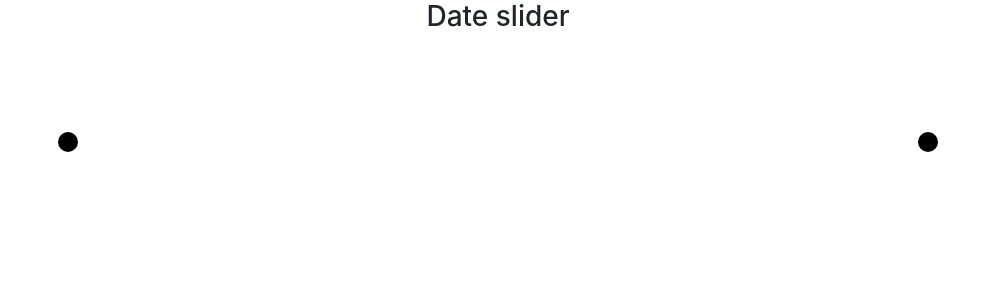
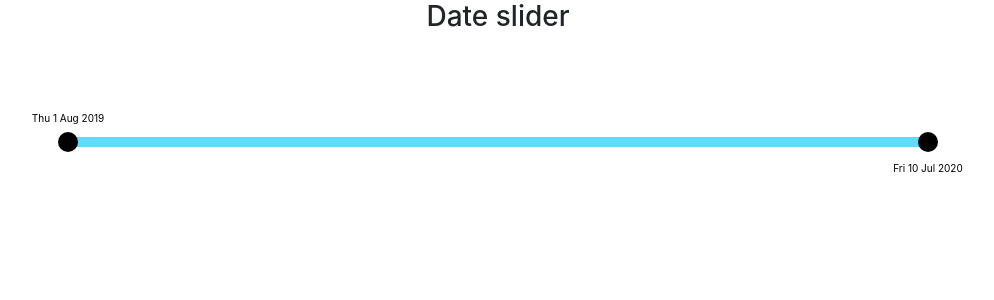
Before and after one commit to pmarshall111/Football-Frontend, a React (Create React App) app: page / in a window 1280 px wide. Shown: the top 300 px of the page, without its empty margins (142-1136 px from the left). Built offline with nearby package versions, Linux system fonts and the light colour scheme.

Commit message:
added track styling and dates to slider

```diff
--- /dev/null
+++ b/src/performance-page/DateSlider.css
@@ -0,0 +1,12 @@
+.track-selected, .track {
+    stroke-width: 10px;
+    stroke-linecap: round;
+}
+
+.track {
+    stroke: lightgray;
+}
+
+.track-selected {
+    stroke: #61dafb;
+}
--- a/src/performance-page/DateSlider.tsx
+++ b/src/performance-page/DateSlider.tsx
@@ -1,6 +1,8 @@
 import React from "react";
 // @ts-ignore
 import * as d3 from "d3";
+
+import "./DateSlider.css";
 
 const betHistory = [
     {
@@ -100,10 +102,13 @@ class DateSlider extends React.Component {
     private xScale: any;
     private slider: any;
     private sliderLine: any;
+    private selectedLine: any;
     private startHandle: any;
     private endHandle: any;
     private closestHandle: any;
     private rect: any;
+    private startDate: any;
+    private endDate: any;
 
     componentDidMount() {
         const margin = {top:0, right:50, bottom:0, left:50},
@@ -129,6 +134,12 @@ class DateSlider extends React.Component {
             .attr("x1", 0)
             .attr("x2", width);
 
+        //adding line between 2 circles
+        this.selectedLine = this.slider.append("line")
+            .attr("class", "track-selected")
+            .attr("x1", 0)
+            .attr("x2", width);
+
         let radius = 10;
         this.startHandle = this.slider.append("circle")
             .attr("class", "handle")
@@ -136,11 +147,30 @@ class DateSlider extends React.Component {
             .attr("fill", "black")
             .attr("cx", 0);
 
+        this.startDate = this.slider.append("text")
+            .text(d3.timeFormat("%a %e %b %Y")(series[0].x))
+            .attr("x", 0)
+            .attr("y", -20)
+            .attr("fill", "black")
+            .attr("font-size", "10px")
+            .attr("text-anchor", "middle");
+
         this.endHandle = this.slider.append("circle")
             .attr("class", "handle")
             .attr("r", radius)
             .attr("fill", "black")
             .attr("cx", width);
+
+        this.endDate = this.slider.append("text")
+            .text(d3.timeFormat("%a %e %b %Y")(new Date()))
+            .attr("x", width)
+            .attr("y", 30)
+            .attr("fill", "black")
+            .attr("font-size", "10px")
+            .attr("text-anchor", "middle");
+
+        this.endHandle.append("text")
+            .text(d3.timeFormat("%a %e %b %Y")(new Date()));
 
         this.rect = this.svg.append("rect")
             .attr("x", margin.left-radius)
@@ -165,7 +195,6 @@ class DateSlider extends React.Component {
                 let diffStart = Math.abs(x - classThis.startHandle.attr("cx"));
                 let diffEnd = Math.abs(x - classThis.endHandle.attr("cx"));
                 classThis.closestHandle = diffStart <= diffEnd ? classThis.startHandle : classThis.endHandle;
-                console.log(classThis.closestHandle);
             }
         }
 
@@ -179,8 +208,12 @@ class DateSlider extends React.Component {
                 xOnSvg = Math.min(width, xOnSvg);
                 if (classThis.closestHandle === classThis.startHandle) {
                     xOnSvg = Math.min(+classThis.endHandle.attr("cx")-20, xOnSvg);
+                    classThis.startDate.attr("x", xOnSvg);
+                    classThis.selectedLine.attr("x1", xOnSvg);
                 } else {
                     xOnSvg = Math.max(+classThis.startHandle.attr("cx")+20, xOnSvg);
+                    classThis.endDate.attr("x", xOnSvg);
+                    classThis.selectedLine.attr("x2", xOnSvg);
                 }
                 classThis.closestHandle.attr("cx", xOnSvg);
             }
```
